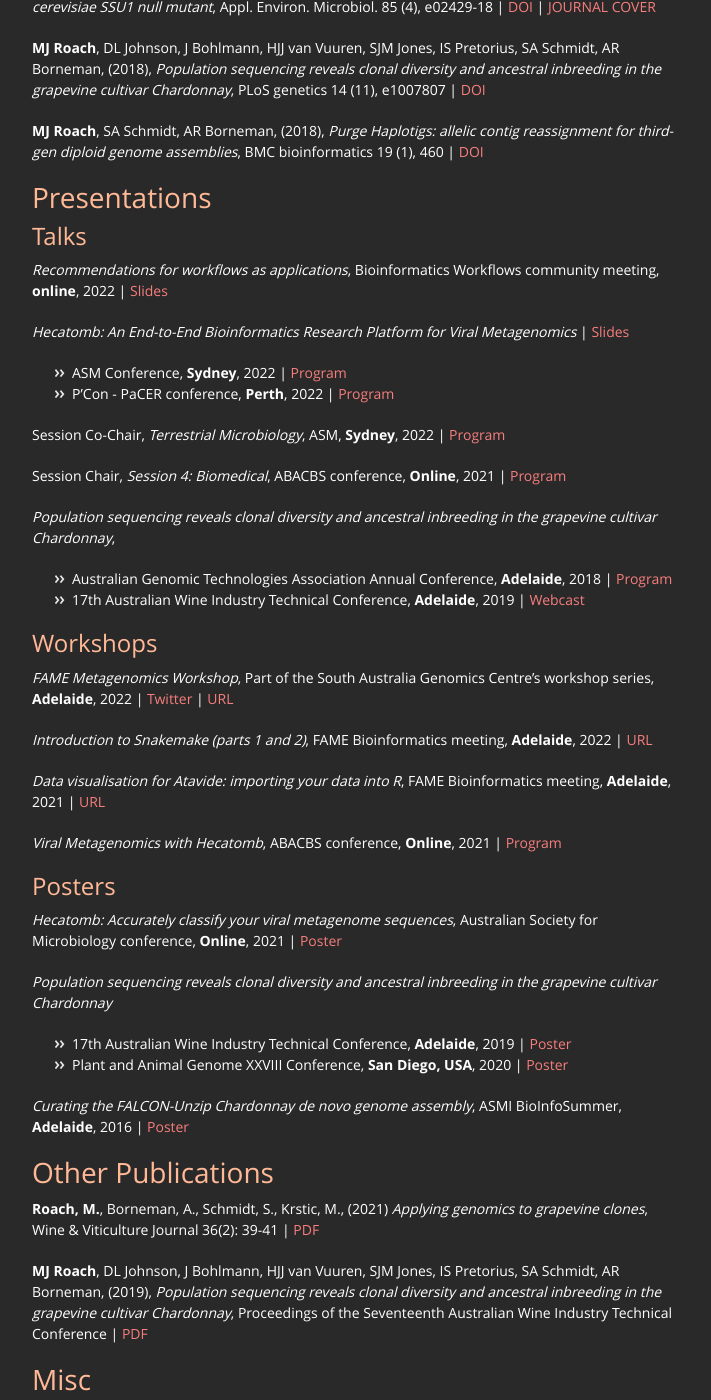
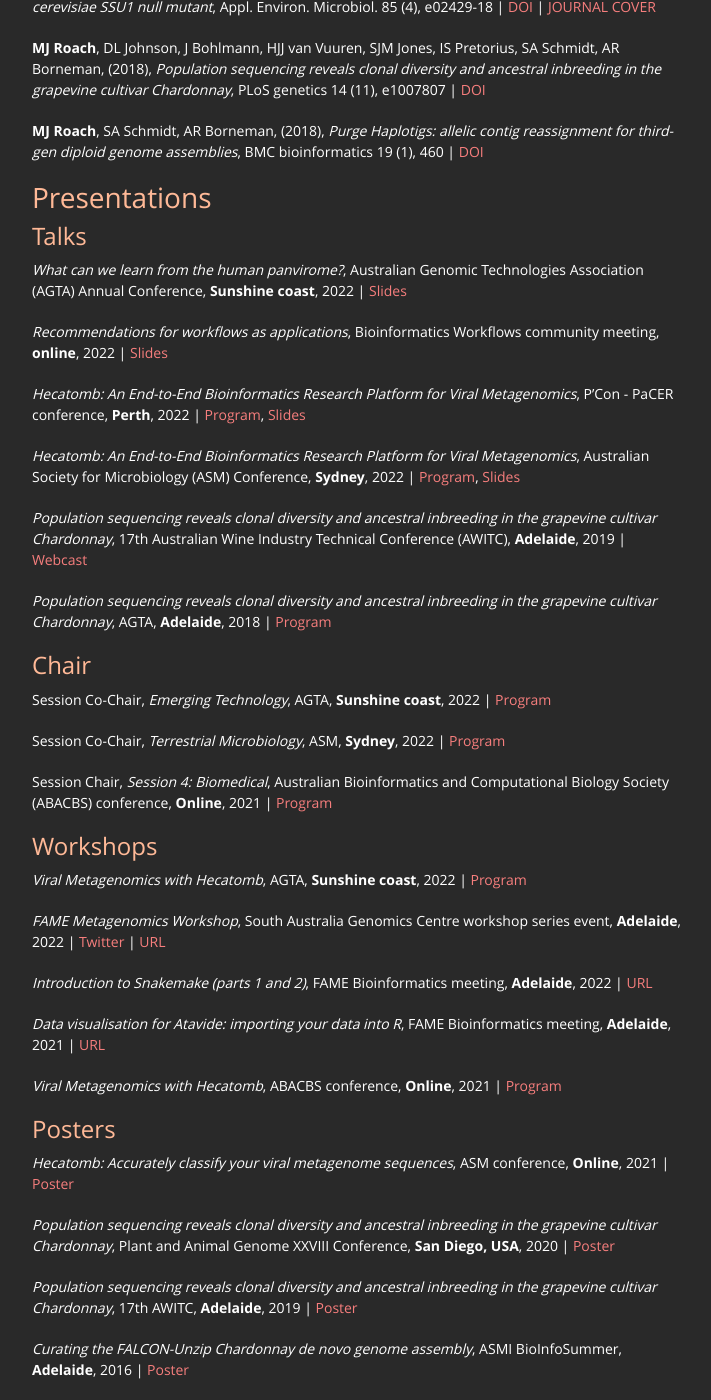
Before and after one commit to beardymcjohnface/beardymcjohnface.github.io, a Jekyll site: the page built from about.md, in a window 1280 px wide and 1400 px high, scrolled down 1985 px. Shown: the whole window, without its empty margins (283-994 px from the left). Built offline with Jekyll 4.4.1, drawn with Linux system fonts in a browser that asks for light colours.

Commit message:
updated presentations

```diff
--- a/_includes/presentations.md
+++ b/_includes/presentations.md
@@ -2,55 +2,98 @@
 
 ## Talks
 
-_Recommendations for workflows as applications_, Bioinformatics Workflows community meeting, __online__, 2022 |
+_What can we learn from the human panvirome?_,
+Australian Genomic Technologies Association (AGTA) Annual Conference,
+__Sunshine coast__, 2022 |
+[Slides](https://cloudstor.aarnet.edu.au/plus/s/QqmKKsf9rOCwu1w)
+
+_Recommendations for workflows as applications_,
+Bioinformatics Workflows community meeting,
+__online__, 2022 |
 [Slides](https://cloudstor.aarnet.edu.au/plus/s/Ix8OeruvZbPS9Gx)
 
-_Hecatomb: An End-to-End Bioinformatics Research Platform for Viral Metagenomics_ |
-[Slides](https://cloudstor.aarnet.edu.au/plus/s/AfMYay7EQMEbAjF)
-- ASM Conference, __Sydney__, 2022 |
-  [Program](/docs/Program_ASM2022.pdf)
-- P'Con - PaCER conference, __Perth__, 2022 |
-  [Program](/docs/PCon22_Agenda.pdf)
+_Hecatomb: An End-to-End Bioinformatics Research Platform for Viral Metagenomics_,
+P'Con - PaCER conference,
+__Perth__, 2022 |
+[Program](/docs/PCon22_Agenda.pdf), [Slides](https://cloudstor.aarnet.edu.au/plus/s/AfMYay7EQMEbAjF)
 
-Session Co-Chair, _Terrestrial Microbiology_, ASM, __Sydney__, 2022 |
+_Hecatomb: An End-to-End Bioinformatics Research Platform for Viral Metagenomics_,
+Australian Society for Microbiology (ASM) Conference,
+__Sydney__, 2022 |
+[Program](/docs/Program_ASM2022.pdf), [Slides](https://cloudstor.aarnet.edu.au/plus/s/AfMYay7EQMEbAjF)
+
+_Population sequencing reveals clonal diversity and ancestral inbreeding in the grapevine cultivar Chardonnay_,
+17th Australian Wine Industry Technical Conference (AWITC),
+__Adelaide__, 2019 |
+[Webcast](https://bit.ly/2ytanb6)
+
+_Population sequencing reveals clonal diversity and ancestral inbreeding in the grapevine cultivar Chardonnay_,
+AGTA,
+__Adelaide__, 2018 |
+[Program](/docs/AGTA-2018-Draft-Program-V5.pdf)
+
+## Chair
+
+Session Co-Chair, _Emerging Technology_,
+AGTA,
+__Sunshine coast__, 2022 |
+[Program](/docs/AGTA.2022.Program.pdf)
+
+Session Co-Chair, _Terrestrial Microbiology_,
+ASM,
+__Sydney__, 2022 |
 [Program](/docs/Program_ASM2022.pdf)
 
-Session Chair, _Session 4: Biomedical_, ABACBS conference, __Online__, 2021 |
+Session Chair, _Session 4: Biomedical_,
+Australian Bioinformatics and Computational Biology Society (ABACBS) conference,
+__Online__, 2021 |
 [Program](/docs/Program_ABACBS2021.pdf)
-
-_Population sequencing reveals clonal diversity and ancestral inbreeding in the grapevine cultivar
-Chardonnay_,
-- Australian Genomic Technologies Association Annual Conference, __Adelaide__, 2018 |
-  [Program](/docs/AGTA-2018-Draft-Program-V5.pdf)
-- 17th Australian Wine Industry Technical Conference, __Adelaide__, 2019 |
-  [Webcast](https://bit.ly/2ytanb6)
 
 ## Workshops
 
-_FAME Metagenomics Workshop_, Part of the South Australia Genomics Centre's workshop series, __Adelaide__, 2022 |
-  [Twitter](https://twitter.com/SA_genomics/status/1539053100316913664) |
-  [URL](https://bioinf.cc/workshop2022)
+_Viral Metagenomics with Hecatomb_,
+AGTA,
+__Sunshine coast__, 2022 |
+[Program](/docs/AGTA.2022.Program.pdf)
 
-_Introduction to Snakemake (parts 1 and 2)_, FAME Bioinformatics meeting, __Adelaide__, 2022 |
-  [URL](https://fame.flinders.edu.au/blog/2022/05/10/snakemake-intro)
+_FAME Metagenomics Workshop_,
+South Australia Genomics Centre workshop series event,
+__Adelaide__, 2022 |
+[Twitter](https://twitter.com/SA_genomics/status/1539053100316913664) |
+[URL](https://bioinf.cc/workshop2022)
 
-_Data visualisation for Atavide: importing your data into R_, FAME Bioinformatics meeting, __Adelaide__, 2021 |
-  [URL](https://fame.flinders.edu.au/blog/2021/09/24/atavide-import)
+_Introduction to Snakemake (parts 1 and 2)_,
+FAME Bioinformatics meeting,
+__Adelaide__, 2022 |
+[URL](https://fame.flinders.edu.au/blog/2022/05/10/snakemake-intro)
 
-_Viral Metagenomics with Hecatomb_, ABACBS conference, __Online__, 2021 |
-  [Program](/docs/Program_ABACBS2021.pdf)
+_Data visualisation for Atavide: importing your data into R_,
+FAME Bioinformatics meeting,
+__Adelaide__, 2021 |
+[URL](https://fame.flinders.edu.au/blog/2021/09/24/atavide-import)
+
+_Viral Metagenomics with Hecatomb_,
+ABACBS conference,
+__Online__, 2021 |
+[Program](/docs/Program_ABACBS2021.pdf)
 
 ## Posters
 
 _Hecatomb: Accurately classify your viral metagenome sequences_,
-Australian Society for Microbiology conference, __Online__, 2021 |
-  [Poster](/docs/Hecatomb_ASM2021.png)
+ASM conference,
+__Online__, 2021 |
+[Poster](/docs/Hecatomb_ASM2021.png)
 
-_Population sequencing reveals clonal diversity and ancestral inbreeding in the grapevine cultivar Chardonnay_
-- 17th Australian Wine Industry Technical Conference, __Adelaide__, 2019 |
-  [Poster](/docs/30-Chardonnay-genome.pdf)
-- Plant and Animal Genome XXVIII Conference, __San Diego, USA__, 2020 |
-  [Poster](/docs/30-Chardonnay-genome.pdf)
+_Population sequencing reveals clonal diversity and ancestral inbreeding in the grapevine cultivar Chardonnay_,
+Plant and Animal Genome XXVIII Conference,
+__San Diego, USA__, 2020 |
+[Poster](/docs/30-Chardonnay-genome.pdf)
 
-_Curating the FALCON-Unzip Chardonnay de novo genome assembly_, ASMI BioInfoSummer, __Adelaide__, 2016 |
-  [Poster](/docs/Roach-Bioinfosummer-2016.pdf)
+_Population sequencing reveals clonal diversity and ancestral inbreeding in the grapevine cultivar Chardonnay_,
+17th AWITC, __Adelaide__, 2019 |
+[Poster](/docs/30-Chardonnay-genome.pdf)
+
+_Curating the FALCON-Unzip Chardonnay de novo genome assembly_,
+ASMI BioInfoSummer,
+__Adelaide__, 2016 |
+[Poster](/docs/Roach-Bioinfosummer-2016.pdf)
```
Also changed, not shown: 2 other files.
